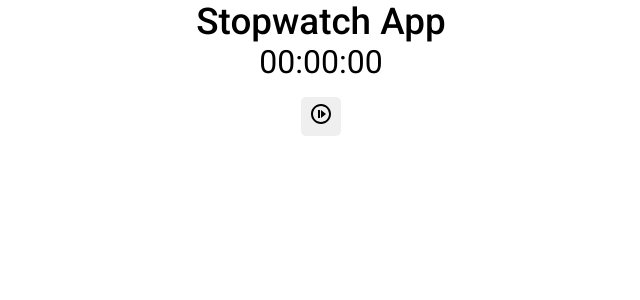
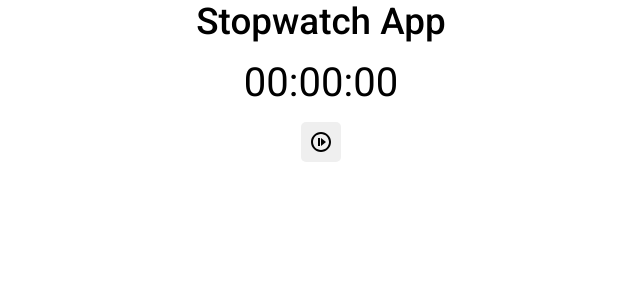
Before and after one commit to ericksvaguilar/stopwatch-app, a React (Create React App) app: page / in a window 1280 px wide. Shown: the top 300 px of the page, without its empty margins (319-959 px from the left). Built offline with nearby package versions, Linux system fonts and the light colour scheme.

Commit message:
feat: align svgs

```diff
--- a/src/styles/components/Clock.module.css
+++ b/src/styles/components/Clock.module.css
@@ -2,6 +2,10 @@
   display: flex;
   flex-direction: column;
   align-items: center;
+}
+
+.buttons {
+  display: flex;
 }
 
 .clockContainer button {
@@ -13,10 +17,13 @@
   border: none;
   border-radius: 5px;
 
-  padding: 0.3rem 0.5rem;
-  margin: 1rem 0.2rem;
+  padding: 0.5rem;
+  margin: 0 0.3rem;
+
+  display: flex;
 }
 
 .clockTime {
-  font-size: 2rem;
+  font-size: 2.5rem;
+  margin: 1rem 0;
 }
```
